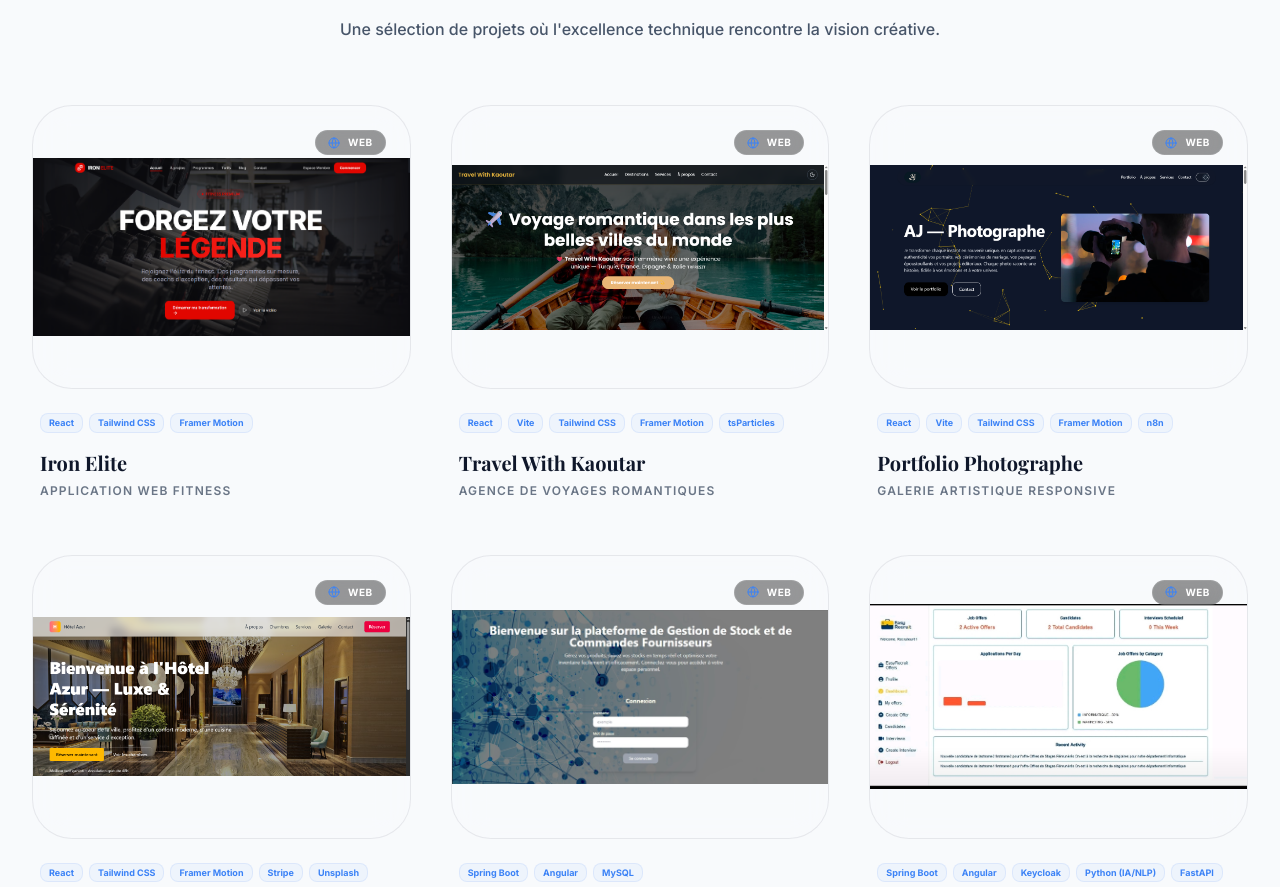
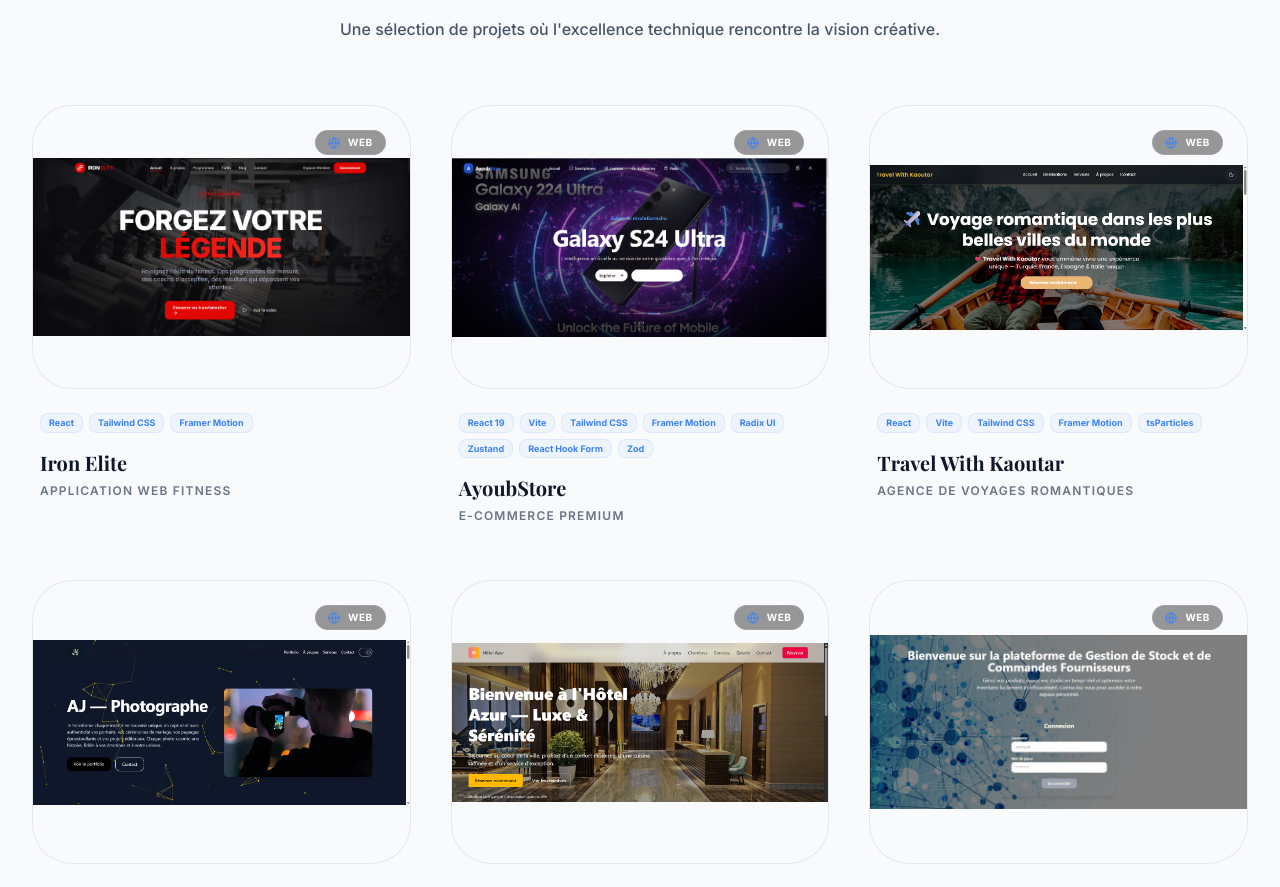
Before and after one commit to JaddaouiAyoub/Mada, a React (Vite) app: page / in a window 1280 px wide. Shown: the part 2276-3163 px from the top of the page. Built offline with nearby package versions, Linux system fonts and the light colour scheme.

Commit message:
ajout d'un nouveau projet : AyoubStore

```diff
--- a/src/components/Portfolio.jsx
+++ b/src/components/Portfolio.jsx
@@ -11,9 +11,10 @@
 import liftmosque from "../assets/liftMosque.png"
 import couvoit from "../assets/mada_covoit.png"
 import ironElite from "../assets/ironElite.png"
+import ayoubStore from "../assets/ayoubStore.png"
 
 const projects = [
-     {
+    {
         title: "Iron Elite",
         category: "Application web fitness",
         img: ironElite, // Assure-toi d'importer l'image ironElite
@@ -22,6 +23,25 @@
         type: "web",
         preview: "https://iron-elite.vercel.app/", // Ajouter le lien si disponible
         code: null, // Ajouter le lien si disponible
+    },
+    {
+        title: "AyoubStore",
+        category: "E-commerce Premium",
+        img: ayoubStore, // Assure-toi d'importer l'image
+        desc: "Application e-commerce moderne avec animations fluides, interface premium et architecture performante. Gestion d’état avec Zustand, formulaires validés avec React Hook Form & Zod et UI basée sur Radix.",
+        tech: [
+            "React 19",
+            "Vite",
+            "Tailwind CSS",
+            "Framer Motion",
+            "Radix UI",
+            "Zustand",
+            "React Hook Form",
+            "Zod"
+        ],
+        type: "web",
+        preview: "https://ayoub-store.vercel.app/", // Mets ton lien Vercel si dispo
+        code: "#", // Mets ton GitHub si dispo
     },
     {
         title: "Travel With Kaoutar",
@@ -86,7 +106,7 @@
     {
         title: "Covoiturage Intervilles",
         category: "Mobilité Intervilles & Aéroport",
-        img : couvoit,
+        img: couvoit,
         desc: "Application mobile facilitant le covoiturage avec gestion des trajets et intégration Mapbox pour le suivi temps réel.",
         tech: ["Flutter", "Firebase", "Mapbox"],
         type: "mobile",
```
Also changed, not shown: src/assets/ayoubStore.png (added).
